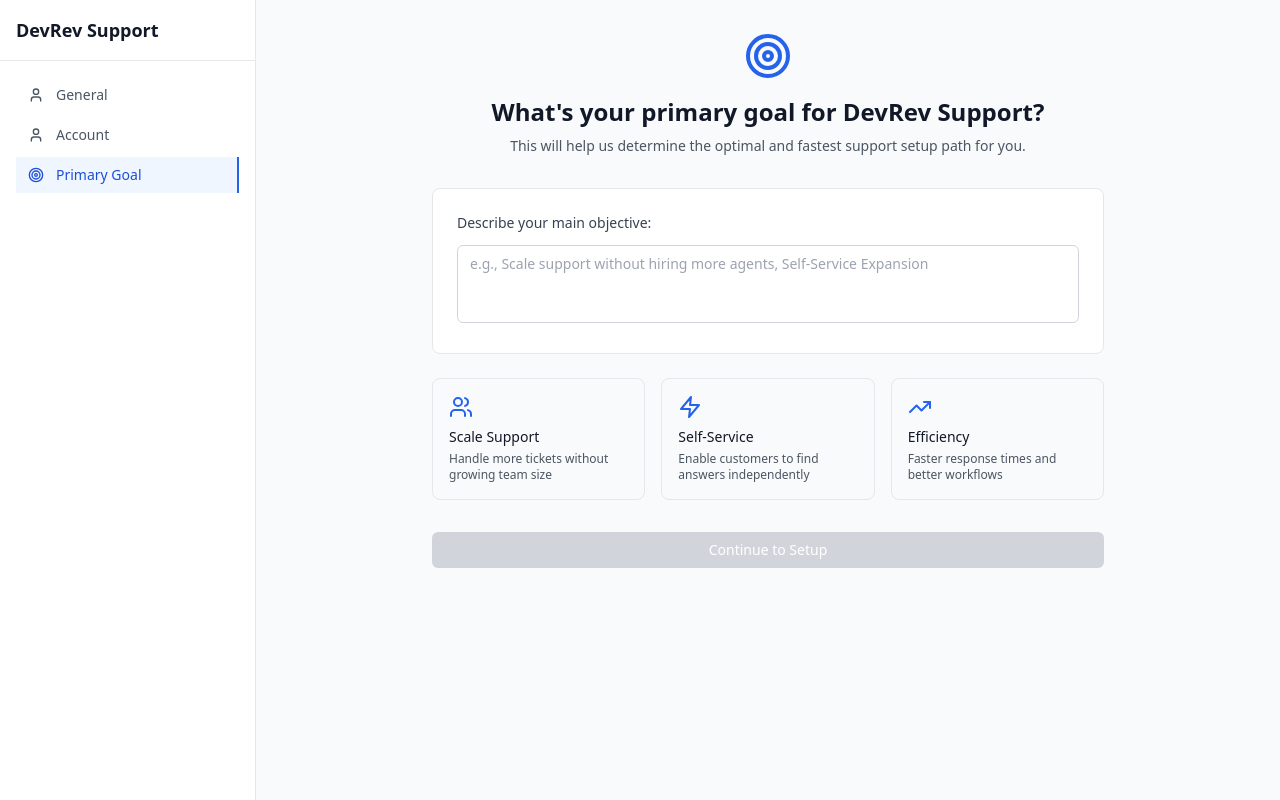
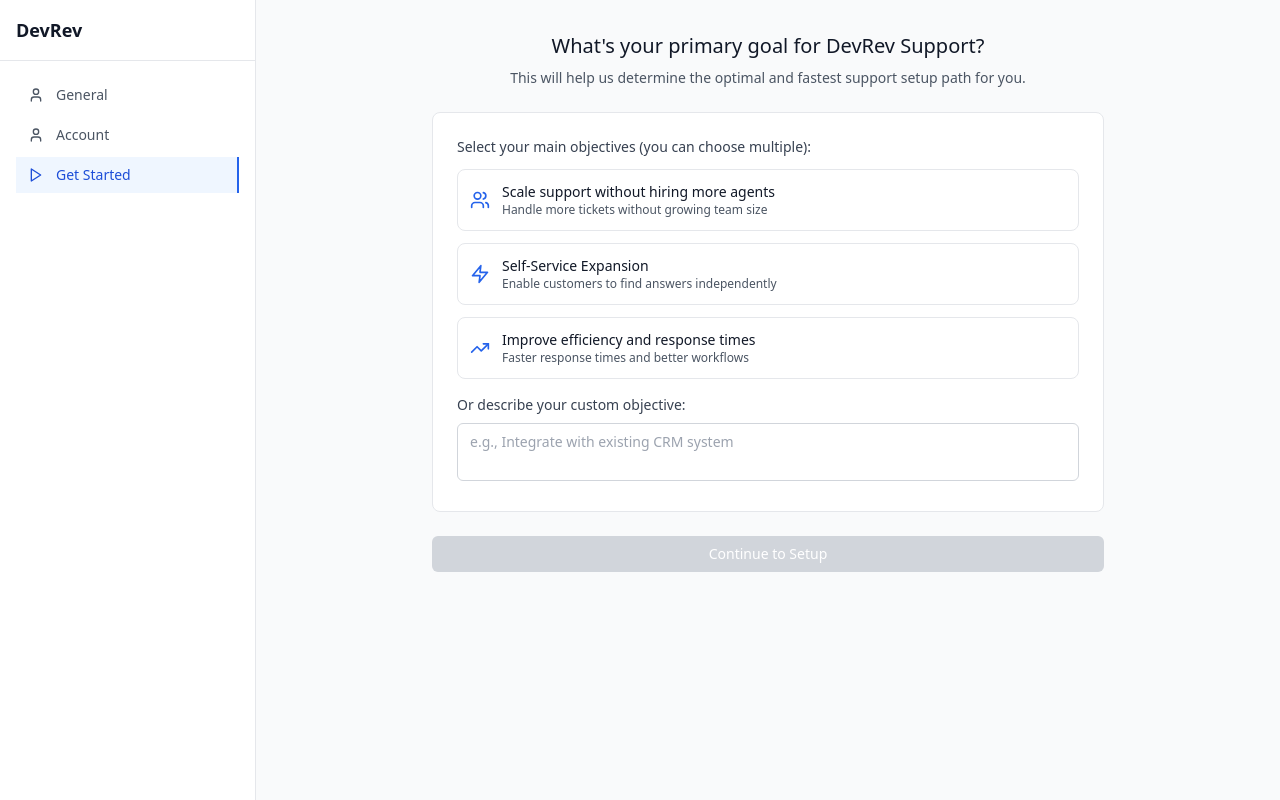
Before and after one commit to aarzoo-bhatia11/setup-repo, a React (Vite) app: page / in a window 1280 px wide. Built offline with nearby package versions, Linux system fonts and the light colour scheme.

Commit message:
Restore Step-Based Setup with Primary Goal Multi-Selection

```diff
--- a/src/App.tsx
+++ b/src/App.tsx
@@ -23,14 +23,15 @@ interface ToastMessage {
 }
 
 const App: React.FC = () => {
-  const [currentPage, setCurrentPage] = useState<string>('primary-goal');
-  const [activeView, setActiveView] = useState<string>('primary-goal');
+  const [currentPage, setCurrentPage] = useState<string>('get-started');
+  const [activeView, setActiveView] = useState<string>('get-started');
   const [primaryGoalComplete, setPrimaryGoalComplete] = useState(false);
   const [step1Complete, setStep1Complete] = useState(false);
   const [step2Complete, setStep2Complete] = useState(false);
   const [step3Complete, setStep3Complete] = useState(false);
   const [airsyncComplete, setAirsyncComplete] = useState(false);
-  const [primaryGoal, setPrimaryGoal] = useState('');
+  const [selectedGoals, setSelectedGoals] = useState<string[]>([]);
+  const [customGoal, setCustomGoal] = useState('');
   const [toasts, setToasts] = useState<ToastMessage[]>([]);
 
   const addToast = (message: string, type: 'success' | 'info' = 'success') => {
@@ -46,12 +47,20 @@ const App: React.FC = () => {
     setToasts(prev => prev.filter(toast => toast.id !== id));
   };
 
+  const handleGoalToggle = (goal: string) => {
+    setSelectedGoals(prev =>
+      prev.includes(goal)
+        ? prev.filter(g => g !== goal)
+        : [...prev, goal]
+    );
+  };
+
   const handlePrimaryGoalSubmit = () => {
-    if (primaryGoal.trim()) {
+    if (selectedGoals.length > 0 || customGoal.trim()) {
       setPrimaryGoalComplete(true);
-      setCurrentPage('get-started');
-      setActiveView('setup');
-      addToast('Primary goal saved! Setting up your optimal support path...', 'info');
+      setCurrentPage('setup-step1');
+      setActiveView('setup-step1');
+      addToast('Primary goals saved! Setting up your optimal support path...', 'info');
     }
   };
 
@@ -77,9 +86,8 @@ const App: React.FC = () => {
 
   const renderPrimaryGoalSelection = () => (
     <div className="max-w-2xl mx-auto">
-      <div className="text-center mb-8">
-        <Target className="w-12 h-12 text-blue-600 mx-auto mb-4" />
-        <h1 className="text-2xl font-semibold text-gray-900 mb-2">
+      <div className="text-center mb-6">
+        <h1 className="text-xl font-medium text-gray-900 mb-2">
           What's your primary goal for DevRev Support?
         </h1>
         <p className="text-sm text-gray-600">
@@ -89,55 +97,73 @@ const App: React.FC = () => {
 
       <div className="bg-white rounded-lg border border-gray-200 p-6 mb-6">
         <label className="block text-sm font-medium text-gray-700 mb-3">
-          Describe your main objective:
+          Select your main objectives (you can choose multiple):
         </label>
-        <textarea
-          value={primaryGoal}
-          onChange={(e) => setPrimaryGoal(e.target.value)}
-          placeholder="e.g., Scale support without hiring more agents, Self-Service Expansion"
-          className="w-full px-3 py-2 border border-gray-300 rounded-md text-sm focus:outline-none focus:ring-2 focus:ring-blue-500 focus:border-transparent resize-none"
-          rows={3}
-        />
+
+        <div className="grid grid-cols-1 gap-3 mb-4">
+          <div
+            className={`p-3 border rounded-lg cursor-pointer transition-colors ${
+              selectedGoals.includes('Scale support without hiring more agents') ? 'border-blue-500 bg-blue-50' : 'border-gray-200 hover:border-gray-300'
+            }`}
+            onClick={() => handleGoalToggle('Scale support without hiring more agents')}
+          >
+            <div className="flex items-center">
+              <Users className="w-5 h-5 text-blue-600 mr-3" />
+              <div>
+                <h3 className="text-sm font-medium text-gray-900">Scale support without hiring more agents</h3>
+                <p className="text-xs text-gray-600">Handle more tickets without growing team size</p>
               </div>
-
-      <div className="grid grid-cols-1 md:grid-cols-3 gap-4 mb-8">
-        <div
-          className={`p-4 border rounded-lg cursor-pointer transition-colors ${
-            primaryGoal.includes('Scale support') ? 'border-blue-500 bg-blue-50' : 'border-gray-200 hover:border-gray-300'
-          }`}
-          onClick={() => setPrimaryGoal('Scale support without hiring more agents')}
-        >
-          <Users className="w-6 h-6 text-blue-600 mb-2" />
-          <h3 className="text-sm font-medium text-gray-900 mb-1">Scale Support</h3>
-          <p className="text-xs text-gray-600">Handle more tickets without growing team size</p>
+            </div>
           </div>
 
           <div
-          className={`p-4 border rounded-lg cursor-pointer transition-colors ${
-            primaryGoal.includes('Self-Service') ? 'border-blue-500 bg-blue-50' : 'border-gray-200 hover:border-gray-300'
+            className={`p-3 border rounded-lg cursor-pointer transition-colors ${
+              selectedGoals.includes('Self-Service Expansion') ? 'border-blue-500 bg-blue-50' : 'border-gray-200 hover:border-gray-300'
             }`}
-          onClick={() => setPrimaryGoal('Self-Service Expansion')}
+            onClick={() => handleGoalToggle('Self-Service Expansion')}
           >
-          <Zap className="w-6 h-6 text-blue-600 mb-2" />
-          <h3 className="text-sm font-medium text-gray-900 mb-1">Self-Service</h3>
+            <div className="flex items-center">
+              <Zap className="w-5 h-5 text-blue-600 mr-3" />
+              <div>
+                <h3 className="text-sm font-medium text-gray-900">Self-Service Expansion</h3>
                 <p className="text-xs text-gray-600">Enable customers to find answers independently</p>
+              </div>
+            </div>
           </div>
 
           <div
-          className={`p-4 border rounded-lg cursor-pointer transition-colors ${
-            primaryGoal.includes('Improve efficiency') ? 'border-blue-500 bg-blue-50' : 'border-gray-200 hover:border-gray-300'
+            className={`p-3 border rounded-lg cursor-pointer transition-colors ${
+              selectedGoals.includes('Improve efficiency and response times') ? 'border-blue-500 bg-blue-50' : 'border-gray-200 hover:border-gray-300'
             }`}
-          onClick={() => setPrimaryGoal('Improve efficiency and response times')}
+            onClick={() => handleGoalToggle('Improve efficiency and response times')}
           >
-          <TrendingUp className="w-6 h-6 text-blue-600 mb-2" />
-          <h3 className="text-sm font-medium text-gray-900 mb-1">Efficiency</h3>
+            <div className="flex items-center">
+              <TrendingUp className="w-5 h-5 text-blue-600 mr-3" />
+              <div>
+                <h3 className="text-sm font-medium text-gray-900">Improve efficiency and response times</h3>
                 <p className="text-xs text-gray-600">Faster response times and better workflows</p>
+              </div>
+            </div>
+          </div>
+        </div>
+
+        <div className="mt-4">
+          <label className="block text-sm font-medium text-gray-700 mb-2">
+            Or describe your custom objective:
+          </label>
+          <textarea
+            value={customGoal}
+            onChange={(e) => setCustomGoal(e.target.value)}
+            placeholder="e.g., Integrate with existing CRM system"
+            className="w-full px-3 py-2 border border-gray-300 rounded-md text-sm focus:outline-none focus:ring-2 focus:ring-blue-500 focus:border-transparent resize-none"
+            rows={2}
+          />
         </div>
       </div>
 
       <button
         onClick={handlePrimaryGoalSubmit}
-        disabled={!primaryGoal.trim()}
+        disabled={selectedGoals.length === 0 && !customGoal.trim()}
         className="w-full bg-blue-600 text-white px-4 py-2 rounded-md text-sm font-medium hover:bg-blue-700 disabled:bg-gray-300 disabled:cursor-not-allowed transition-colors"
       >
         Continue to Setup
@@ -145,29 +171,43 @@ const App: React.FC = () => {
     </div>
   );
 
-  const renderSetupStep = () => (
+  const renderSetupStep1 = () => (
     <div className="max-w-2xl mx-auto">
-      <div className="text-center mb-8">
-        <Play className="w-12 h-12 text-blue-600 mx-auto mb-4" />
-        <h1 className="text-2xl font-semibold text-gray-900 mb-2">
+      <div className="text-center mb-6">
+        <h1 className="text-xl font-medium text-gray-900 mb-2">
           Welcome to DevRev AI-Native Support
         </h1>
         <p className="text-sm text-gray-600">
-          Let's get your support system configured based on your goal: "{primaryGoal}"
+          Let's get your support system configured based on your goals.
         </p>
       </div>
 
       <div className="bg-white rounded-lg border border-gray-200 p-6 mb-6">
-        <h2 className="text-lg font-medium text-gray-900 mb-4">Initial Configuration</h2>
+        <h2 className="text-lg font-medium text-gray-900 mb-4">Step 1: Setting up Trails</h2>
         <p className="text-sm text-gray-600 mb-4">
-          We'll set up your DevRev environment with AI-powered features tailored to your needs.
+          We'll configure conversation trails to track customer interactions and support workflows automatically.
         </p>
+
+        <div className="space-y-3">
+          <div className="flex items-center justify-between p-3 bg-gray-50 rounded-md">
+            <span className="text-sm text-gray-700">Auto-create trails for new conversations</span>
+            <div className="w-10 h-6 bg-blue-600 rounded-full relative">
+              <div className="w-4 h-4 bg-white rounded-full absolute top-1 right-1"></div>
+            </div>
+          </div>
+          <div className="flex items-center justify-between p-3 bg-gray-50 rounded-md">
+            <span className="text-sm text-gray-700">Enable trail analytics</span>
+            <div className="w-10 h-6 bg-blue-600 rounded-full relative">
+              <div className="w-4 h-4 bg-white rounded-full absolute top-1 right-1"></div>
+            </div>
+          </div>
+        </div>
 
         {step1Complete && (
           <div className="mt-4 p-4 bg-green-50 border border-green-200 rounded-md">
             <div className="flex items-center">
               <CheckCircle className="w-5 h-5 text-green-600 mr-2" />
-              <span className="text-sm text-green-800">Initial setup completed successfully!</span>
+              <span className="text-sm text-green-800">Step 1 completed successfully!</span>
             </div>
           </div>
         )}
@@ -178,16 +218,16 @@ const App: React.FC = () => {
         disabled={step1Complete}
         className="w-full bg-blue-600 text-white px-4 py-2 rounded-md text-sm font-medium hover:bg-blue-700 disabled:bg-gray-300 disabled:cursor-not-allowed transition-colors"
       >
-        {step1Complete ? 'Setup Complete' : 'Start Setup'}
+        {step1Complete ? 'Step 1 Complete' : 'Complete Step 1'}
       </button>
     </div>
   );
 
   const renderTrailsView = () => (
     <div className="max-w-4xl mx-auto">
-      <div className="text-center mb-8">
-        <GitBranch className="w-12 h-12 text-blue-600 mx-auto mb-4" />
-        <h1 className="text-2xl font-semibold text-gray-900 mb-2">Trails Configuration</h1>
+      <div className="text-center mb-6">
+        <GitBranch className="w-8 h-8 text-blue-600 mx-auto mb-3" />
+        <h1 className="text-xl font-medium text-gray-900 mb-2">Trails Configuration</h1>
         <p className="text-sm text-gray-600">
           Set up conversation trails to track customer interactions and support workflows.
         </p>
@@ -234,8 +274,8 @@ const App: React.FC = () => {
     <div className="max-w-6xl mx-auto">
       <div className="flex items-center justify-between mb-6">
         <div className="flex items-center space-x-3">
-          <Ticket className="w-6 h-6 text-blue-600" />
-          <h1 className="text-xl font-semibold text-gray-900">Tickets</h1>
+          <Ticket className="w-5 h-5 text-blue-600" />
+          <h1 className="text-lg font-medium text-gray-900">Tickets</h1>
           <span className="text-sm text-gray-500">2798</span>
         </div>
         <button className="bg-blue-600 text-white px-3 py-1.5 rounded-md text-sm font-medium hover:bg-blue-700">
@@ -324,9 +364,9 @@ const App: React.FC = () => {
 
   const renderAirsyncView = () => (
     <div className="max-w-2xl mx-auto">
-      <div className="text-center mb-8">
-        <Settings className="w-12 h-12 text-blue-600 mx-auto mb-4" />
-        <h1 className="text-2xl font-semibold text-gray-900 mb-2">AirSync from Zendesk</h1>
+      <div className="text-center mb-6">
+        <Settings className="w-8 h-8 text-blue-600 mx-auto mb-3" />
+        <h1 className="text-xl font-medium text-gray-900 mb-2">AirSync from Zendesk</h1>
         <p className="text-sm text-gray-600">
           Sync your existing Zendesk data with DevRev to maintain continuity.
         </p>
@@ -380,9 +420,9 @@ const App: React.FC = () => {
 
   const renderKnowledgeBaseView = () => (
     <div className="max-w-4xl mx-auto">
-      <div className="text-center mb-8">
-        <BookOpen className="w-12 h-12 text-blue-600 mx-auto mb-4" />
-        <h1 className="text-2xl font-semibold text-gray-900 mb-2">Knowledge Base</h1>
+      <div className="text-center mb-6">
+        <BookOpen className="w-8 h-8 text-blue-600 mx-auto mb-3" />
+        <h1 className="text-xl font-medium text-gray-900 mb-2">Knowledge Base</h1>
         <p className="text-sm text-gray-600">
           Manage your support articles and documentation.
         </p>
@@ -423,9 +463,9 @@ const App: React.FC = () => {
 
   const renderArticleAnalyticsView = () => (
     <div className="max-w-4xl mx-auto">
-      <div className="text-center mb-8">
-        <BarChart3 className="w-12 h-12 text-blue-600 mx-auto mb-4" />
-        <h1 className="text-2xl font-semibold text-gray-900 mb-2">Article Analytics</h1>
+      <div className="text-center mb-6">
+        <BarChart3 className="w-8 h-8 text-blue-600 mx-auto mb-3" />
+        <h1 className="text-xl font-medium text-gray-900 mb-2">Article Analytics</h1>
         <p className="text-sm text-gray-600">
           Track performance and engagement of your knowledge base articles.
         </p>
@@ -496,10 +536,10 @@ const App: React.FC = () => {
 
   const renderCurrentView = () => {
     switch (currentPage) {
-      case 'primary-goal':
+      case 'get-started':
         return renderPrimaryGoalSelection();
-      case 'get-started':
-        return renderSetupStep();
+      case 'setup-step1':
+        return renderSetupStep1();
       case 'trails':
         return renderTrailsView();
       case 'tickets':
@@ -538,7 +578,7 @@ const App: React.FC = () => {
       {/* Left Sidebar */}
       <div className="w-64 bg-white border-r border-gray-200 flex flex-col">
         <div className="p-4 border-b border-gray-200">
-          <h2 className="text-lg font-semibold text-gray-900">DevRev Support</h2>
+          <h2 className="text-lg font-semibold text-gray-900">DevRev</h2>
         </div>
 
         <nav className="flex-1 p-4">
@@ -570,33 +610,33 @@ const App: React.FC = () => {
               <span>Account</span>
             </button>
 
-            {/* Primary Goal */}
+            {/* Get Started */}
             <button
               onClick={() => {
-                setCurrentPage('primary-goal');
-                setActiveView('primary-goal');
+                setCurrentPage('get-started');
+                setActiveView('get-started');
               }}
               className={`w-full flex items-center px-3 py-2 text-sm transition-colors ${
-                activeView === 'primary-goal' ? 'bg-blue-50 text-blue-700 border-r-2 border-blue-600' : 'text-gray-600 hover:bg-gray-50'
+                activeView === 'get-started' ? 'bg-blue-50 text-blue-700 border-r-2 border-blue-600' : 'text-gray-600 hover:bg-gray-50'
               }`}
             >
-              <Target className="w-4 h-4 mr-3" />
-              <span>Primary Goal</span>
+              <Play className="w-4 h-4 mr-3" />
+              <span>Get Started</span>
             </button>
 
-            {/* Get Started */}
+            {/* Setup Step 1 */}
             {primaryGoalComplete && (
               <button
                 onClick={() => {
-                  setCurrentPage('get-started');
-                  setActiveView('setup');
+                  setCurrentPage('setup-step1');
+                  setActiveView('setup-step1');
                 }}
                 className={`w-full flex items-center px-3 py-2 text-sm transition-colors ${
-                  activeView === 'setup' ? 'bg-blue-50 text-blue-700 border-r-2 border-blue-600' : 'text-gray-600 hover:bg-gray-50'
+                  activeView === 'setup-step1' ? 'bg-blue-50 text-blue-700 border-r-2 border-blue-600' : 'text-gray-600 hover:bg-gray-50'
                 }`}
               >
-                <Play className="w-4 h-4 mr-3" />
-                <span>{step1Complete ? 'Continue Setup' : 'Get Started'}</span>
+                <Settings className="w-4 h-4 mr-3" />
+                <span>{step1Complete ? 'Step 1 Complete' : 'Step 1: Setup Trails'}</span>
               </button>
             )}
           </div>
```
Lines whose indentation alone changed are shown as unchanged.
